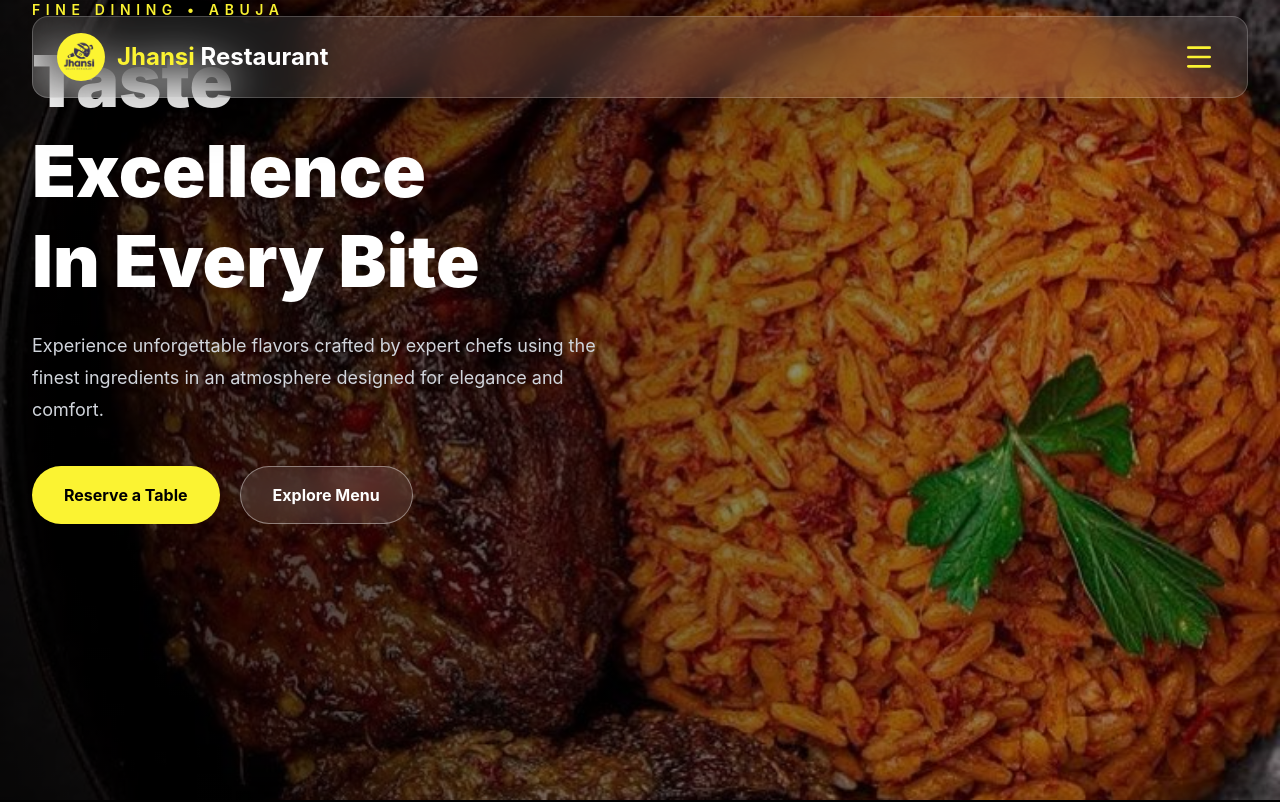
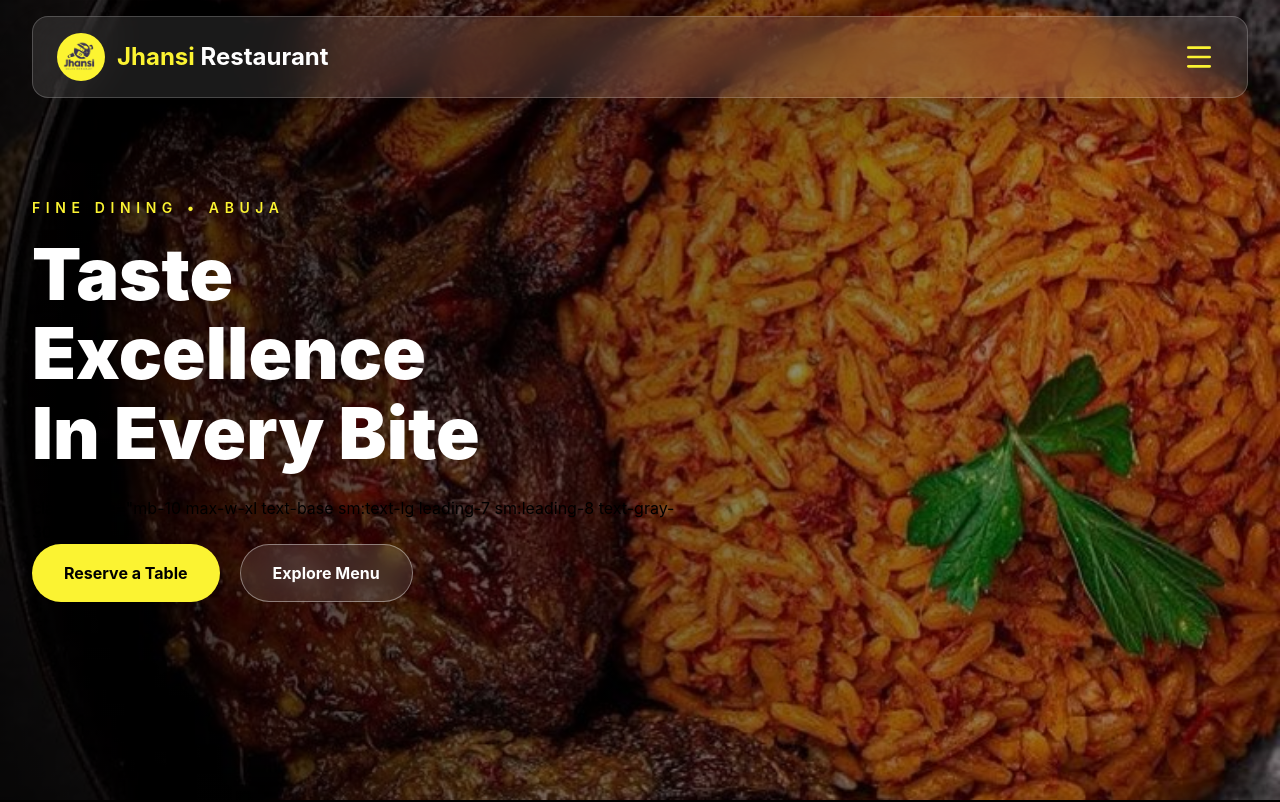
Before and after one commit to Gbolly-Stark/j-res, a React (Vite) app: page / in a window 1280 px wide. Shown: the top 802 px of the page. Built offline with nearby package versions, Linux system fonts and the light colour scheme.

Commit message:
Add files via upload

```diff
--- a/src/components/About.tsx
+++ b/src/components/About.tsx
@@ -87,7 +87,7 @@ const About = () => {
         <div className="flex-1">
           <img
           ref={imgRef}
-            src="/public/about.jfif"
+            src="/about.jfif"
             alt="Restaurant Interior"
             className="h-150 w-full rounded-3xl object-cover shadow-2xl"
           />
--- a/src/components/Hero.tsx
+++ b/src/components/Hero.tsx
@@ -55,29 +55,27 @@ tl.from(
     >
      <div className="absolute inset-0 z-0 bg-gradient-to-r from-black/80 via-black/50 to-black/30" />
 
-      <div className="relative z-10 mx-auto flex h-full max-w-7xl items-center px-8">
+     <div className="relative z-10 mx-auto flex min-h-screen max-w-7xl items-center px-5 sm:px-8">
         <div ref={heroContentRef}
         className="max-w-2xl">
           <p className="mb-4 text-sm font-semibold uppercase tracking-[0.4em] text-[#FBF332]">
             Fine Dining • Abuja
           </p>
 
-          <h1
-           className="mb-6 text-6xl font-black leading-tight text-white md:text-7xl">
+        <h1
+  className="mb-6 text-4xl sm:text-5xl md:text-7xl font-black leading-[1.1] text-white"
+>
   <span className="block">Taste</span>
   <span className="block">Excellence</span>
   <span className="block">In Every Bite</span>
 </h1>
+         className="mb-10 max-w-xl text-base sm:text-lg leading-7 sm:leading-8 text-gray-300"
 
-          <p ref={paragraphRef}
-          className="mb-10 max-w-xl text-lg leading-8 text-gray-300">
-            Experience unforgettable flavors crafted by expert chefs using the
-            finest ingredients in an atmosphere designed for elegance and comfort.
-          </p>
-
-          <div ref={buttonRef}
-           className="flex gap-5">
-            <button className="rounded-full bg-[#FBF332] px-8 py-4 font-bold text-black transition duration-300 hover:scale-105 hover:bg-yellow-300">
+          <div
+  ref={buttonRef}
+  className="flex flex-col gap-4 sm:flex-row sm:gap-5"
+>
+            <button className="w-full sm:w-auto rounded-full bg-[#FBF332] px-8 py-4 font-bold text-black...">
               Reserve a Table
             </button>
 
```
